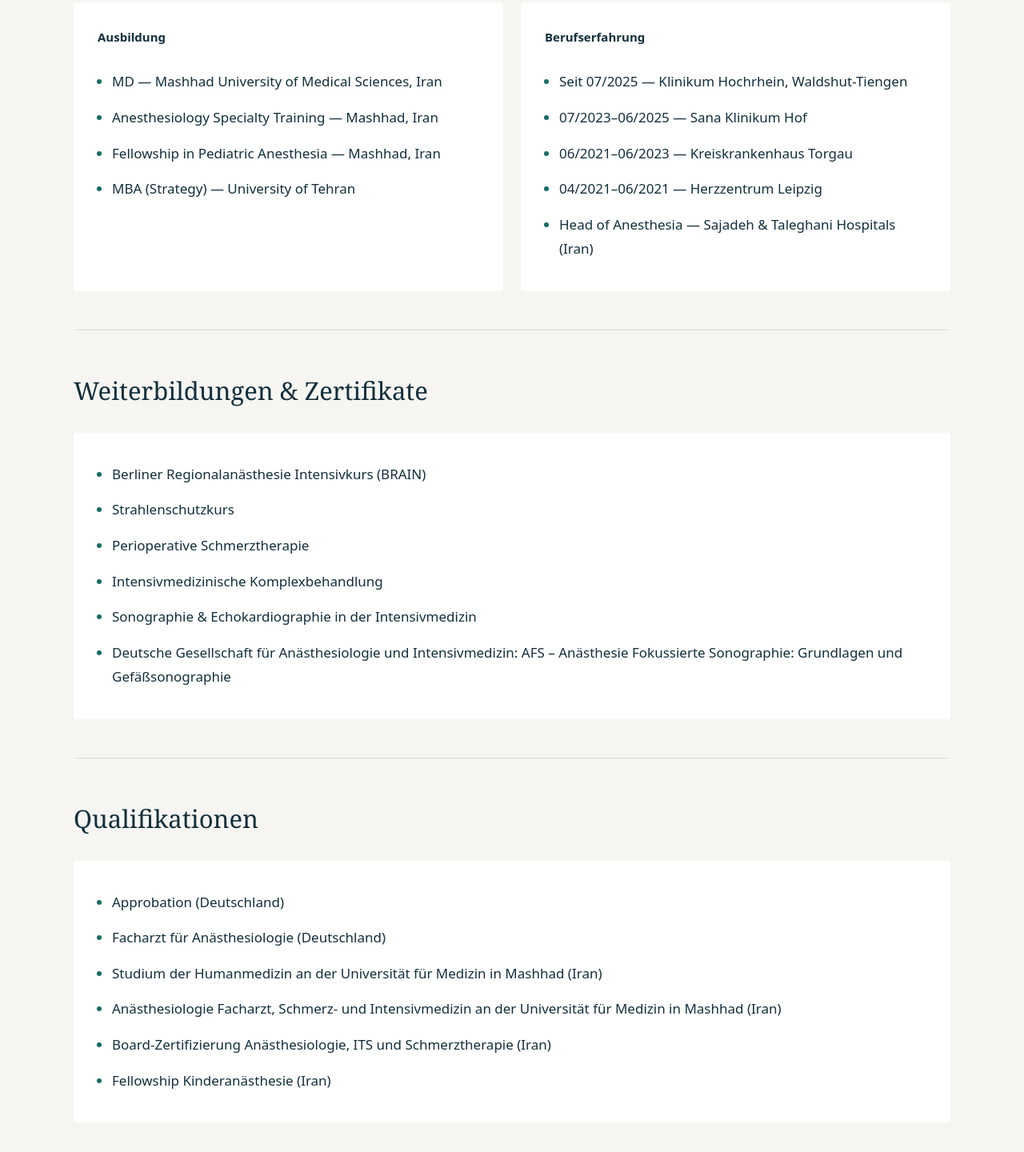
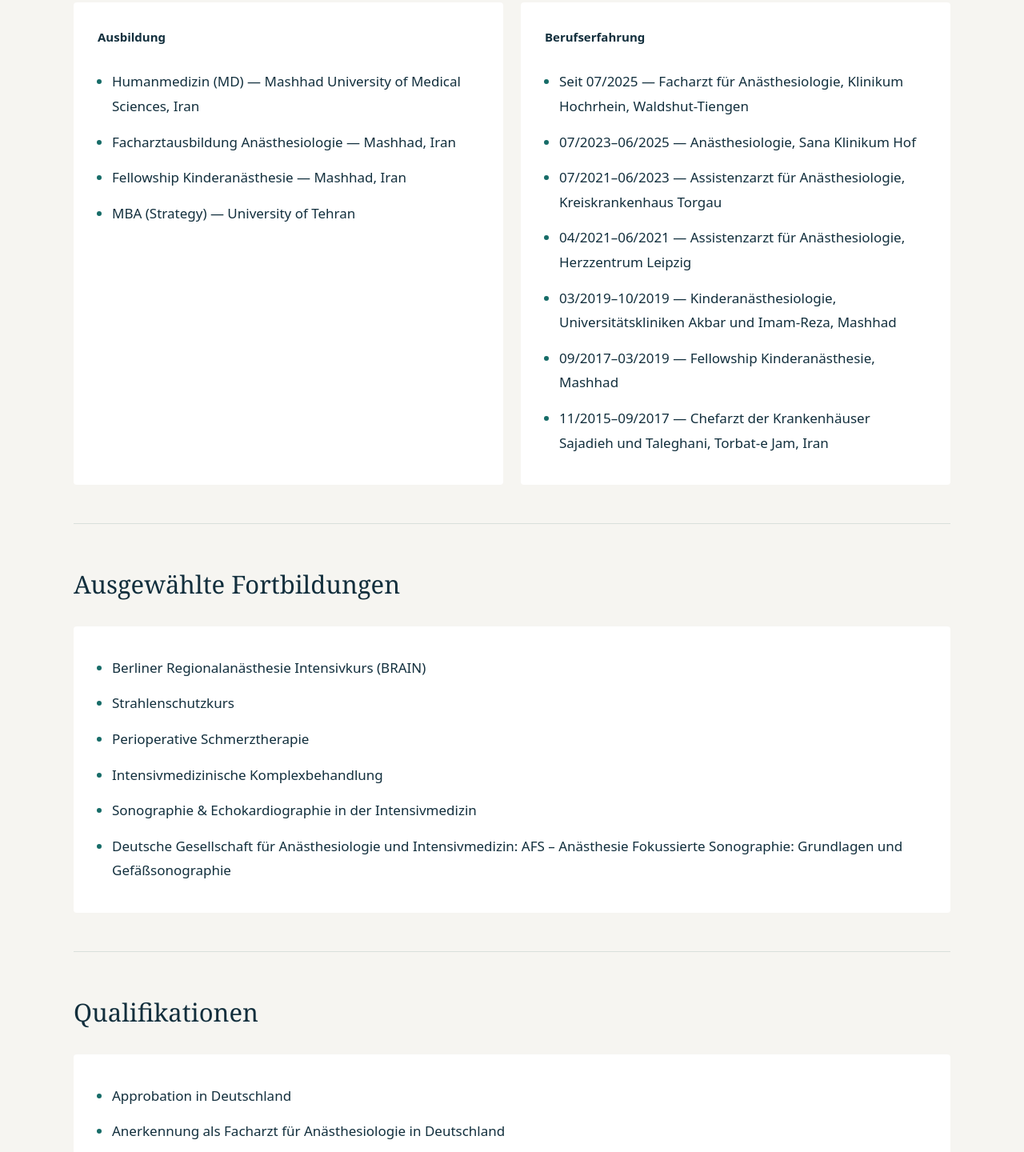
Before and after one commit to mohsenakhondi-cmd/akhondi-site, a plain HTML site: page index.html in a window 1280 px wide. Shown: the part 1125-2565 px from the top of the page at 80% size. Drawn offline with Linux system fonts and the light colour scheme.

Commit message:
Clarify hospital chief role, standardize career dates and preserve full publications list

```diff
--- a/index.html
+++ b/index.html
@@ -46,20 +46,16 @@ ul.clean{margin:0;padding-left:18px}
 <section id="resume" class="section"><h2 data-i="resume_h">Lebenslauf</h2>
 <div class="grid-2">
   <div class="card"><h3 data-i="edu_h">Ausbildung</h3><ul id="edu-list" class="clean">
-    <li>MD — Mashhad University of Medical Sciences, Iran</li><li>Anesthesiology Specialty Training — Mashhad, Iran</li><li>Fellowship in Pediatric Anesthesia — Mashhad, Iran</li><li>MBA (Strategy) — University of Tehran</li>
+    <li>Humanmedizin (MD) — Mashhad University of Medical Sciences, Iran</li><li>Facharztausbildung Anästhesiologie — Mashhad, Iran</li><li>Fellowship Kinderanästhesie — Mashhad, Iran</li><li>MBA (Strategy) — University of Tehran</li>
   </ul></div>
-  <div class="card"><h3 data-i="exp_h">Berufserfahrung</h3><ul id="exp-list" class="clean">
-    <li>Seit 07/2025 — Klinikum Hochrhein, Waldshut-Tiengen</li><li>07/2023–06/2025 — Sana Klinikum Hof</li><li>06/2021–06/2023 — Kreiskrankenhaus Torgau</li><li>04/2021–06/2021 — Herzzentrum Leipzig</li><li>Head of Anesthesia — Sajadeh & Taleghani Hospitals (Iran)</li>
-  </ul></div>
+  <div class="card"><h3 data-i="exp_h">Berufserfahrung</h3><ul id="exp-list" class="clean"><li>Seit 07/2025 — Facharzt für Anästhesiologie, Klinikum Hochrhein, Waldshut-Tiengen</li><li>07/2023–06/2025 — Anästhesiologie, Sana Klinikum Hof</li><li>07/2021–06/2023 — Assistenzarzt für Anästhesiologie, Kreiskrankenhaus Torgau</li><li>04/2021–06/2021 — Assistenzarzt für Anästhesiologie, Herzzentrum Leipzig</li><li>03/2019–10/2019 — Kinderanästhesiologie, Universitätskliniken Akbar und Imam-Reza, Mashhad</li><li>09/2017–03/2019 — Fellowship Kinderanästhesie, Mashhad</li><li>11/2015–09/2017 — Chefarzt der Krankenhäuser Sajadieh und Taleghani, Torbat-e Jam, Iran</li></ul></div>
 </div></section>
-<section id="certs" class="section"><h2 data-i="certs_h">Weiterbildungen & Zertifikate</h2>
+<section id="certs" class="section"><h2 data-i="certs_h">Ausgewählte Fortbildungen</h2>
 <div class="card"><ul id="certs-list" class="clean">
   <li>Berliner Regionalanästhesie Intensivkurs (BRAIN)</li><li>Strahlenschutzkurs</li><li>Perioperative Schmerztherapie</li><li>Intensivmedizinische Komplexbehandlung</li><li>Sonographie & Echokardiographie in der Intensivmedizin</li><li>Deutsche Gesellschaft für Anästhesiologie und Intensivmedizin: AFS – Anästhesie Fokussierte Sonographie: Grundlagen und Gefäßsonographie</li>
 </ul></div></section>
 <section id="docs" class="section"><h2 data-i="docs_h">Qualifikationen</h2>
-<div class="card"><ul id="docs-list" class="clean">
-  <li>Approbation (Deutschland)</li><li>Facharzt für Anästhesiologie (Deutschland)</li><li>Studium der Humanmedizin an der Universität für Medizin in Mashhad (Iran)</li><li>Anästhesiologie Facharzt, Schmerz- und Intensivmedizin an der Universität für Medizin in Mashhad (Iran)</li><li>Board‑Zertifizierung Anästhesiologie, ITS und Schmerztherapie (Iran)</li><li>Fellowship Kinderanästhesie (Iran)</li>
-</ul></div></section>
+<div class="card"><ul id="docs-list" class="clean"><li>Approbation in Deutschland</li><li>Anerkennung als Facharzt für Anästhesiologie in Deutschland</li></ul></div></section>
 <section id="contact" class="section"><h2 data-i="contact_h">Kontakt</h2><div class="card"><p><a href="mailto:Akhondi@Live.com" data-i="contact_btn">E‑Mail senden</a></p></div></section>
 <div class="footer">© <script>document.write(new Date().getFullYear())</script> Mohsen Akhondi</div>
 </main>
@@ -68,32 +64,32 @@ const i18n = {
   de:{nav_about:'Über mich',nav_resume:'Lebenslauf',nav_certs:'Zertifikate',nav_pubs:'Publikationen',nav_contact:'Kontakt',
       title:'Dr. Mohsen Akhondi, MBA',role:'Facharzt für Anästhesiologie • Fellowship für Kinderanästhesie • Intensivmedizin',
       about_h:'Über mich',about_text:'Ich bin Facharzt für Anästhesiologie am Klinikum Hochrhein in Waldshut-Tiengen. Mein beruflicher Weg verbindet klinische Erfahrung in Deutschland und im Iran mit einem Fellowship in Kinderanästhesie und einem MBA mit Schwerpunkt Strategie.',
-      resume_h:'Lebenslauf',edu_h:'Ausbildung',exp_h:'Berufserfahrung',certs_h:'Weiterbildungen & Zertifikate',docs_h:'Qualifikationen',
+      resume_h:'Lebenslauf',edu_h:'Ausbildung',exp_h:'Berufserfahrung',certs_h:'Ausgewählte Fortbildungen',docs_h:'Qualifikationen',
       contact_h:'Kontakt',contact_btn:'E‑Mail senden',
-      edu_list:['MD — Mashhad University of Medical Sciences, Iran','Anesthesiology Specialty Training — Mashhad, Iran','Fellowship in Pediatric Anesthesia — Mashhad, Iran','MBA (Strategy) — University of Tehran'],
-      exp_list:['Seit 07/2025 — Klinikum Hochrhein, Waldshut-Tiengen','07/2023–06/2025 — Sana Klinikum Hof','06/2021–06/2023 — Kreiskrankenhaus Torgau','04/2021–06/2021 — Herzzentrum Leipzig','Head of Anesthesia — Sajadeh & Taleghani Hospitals (Iran)'],
+      edu_list:['Humanmedizin (MD) — Mashhad University of Medical Sciences, Iran','Facharztausbildung Anästhesiologie — Mashhad, Iran','Fellowship Kinderanästhesie — Mashhad, Iran','MBA (Strategy) — University of Tehran'],
+      exp_list:["Seit 07/2025 — Facharzt für Anästhesiologie, Klinikum Hochrhein, Waldshut-Tiengen", "07/2023–06/2025 — Anästhesiologie, Sana Klinikum Hof", "07/2021–06/2023 — Assistenzarzt für Anästhesiologie, Kreiskrankenhaus Torgau", "04/2021–06/2021 — Assistenzarzt für Anästhesiologie, Herzzentrum Leipzig", "03/2019–10/2019 — Kinderanästhesiologie, Universitätskliniken Akbar und Imam-Reza, Mashhad", "09/2017–03/2019 — Fellowship Kinderanästhesie, Mashhad", "11/2015–09/2017 — Chefarzt der Krankenhäuser Sajadieh und Taleghani, Torbat-e Jam, Iran"],
       certs_list:['Berliner Regionalanästhesie Intensivkurs (BRAIN)','Strahlenschutzkurs','Perioperative Schmerztherapie','Intensivmedizinische Komplexbehandlung','Sonographie & Echokardiographie in der Intensivmedizin','Deutsche Gesellschaft für Anästhesiologie und Intensivmedizin: AFS – Anästhesie Fokussierte Sonographie: Grundlagen und Gefäßsonographie'],
-      docs_list:['Approbation (Deutschland)','Facharzt für Anästhesiologie (Deutschland)','Studium der Humanmedizin an der Universität für Medizin in Mashhad (Iran)','Anästhesiologie Facharzt, Schmerz- und Intensivmedizin an der Universität für Medizin in Mashhad (Iran)','Board‑Zertifizierung Anästhesiologie, ITS und Schmerztherapie (Iran)','Fellowship Kinderanästhesie (Iran)']
+      docs_list:["Approbation in Deutschland", "Anerkennung als Facharzt für Anästhesiologie in Deutschland"]
   },
   en:{nav_about:'About',nav_resume:'Resume',nav_certs:'Certificates',nav_pubs:'Publications',nav_contact:'Contact',
       title:'Dr. Mohsen Akhondi, MBA',role:'Specialist in Anesthesiology • Fellowship in Pediatric Anesthesia • Intensive Care',
       about_h:'About',about_text:'I am a specialist in anesthesiology at Klinikum Hochrhein in Waldshut-Tiengen. My career combines clinical experience in Germany and Iran with a fellowship in pediatric anesthesia and an MBA in Strategy.',
-      resume_h:'Resume',edu_h:'Education',exp_h:'Experience',certs_h:'Certificates',docs_h:'Qualifications',
+      resume_h:'Resume',edu_h:'Education',exp_h:'Experience',certs_h:'Selected Training',docs_h:'Qualifications',
       contact_h:'Contact',contact_btn:'Email me',
       edu_list:['MD — Mashhad University of Medical Sciences, Iran','Anesthesiology Specialty Training — Mashhad, Iran','Fellowship in Pediatric Anesthesia — Mashhad, Iran','MBA (Strategy) — University of Tehran'],
-      exp_list:['Since 07/2025 — Klinikum Hochrhein, Waldshut-Tiengen','07/2023–06/2025 — Sana Klinikum Hof','06/2021–06/2023 — Kreiskrankenhaus Torgau','04/2021–06/2021 — Herzzentrum Leipzig','Head of Anesthesia — Sajadeh & Taleghani Hospitals (Iran)'],
+      exp_list:["Since 07/2025 — Specialist in Anesthesiology, Klinikum Hochrhein, Waldshut-Tiengen", "07/2023–06/2025 — Anesthesiology, Sana Klinikum Hof", "07/2021–06/2023 — Resident in Anesthesiology, Kreiskrankenhaus Torgau", "04/2021–06/2021 — Resident in Anesthesiology, Herzzentrum Leipzig", "03/2019–10/2019 — Pediatric Anesthesia, Akbar and Imam-Reza University Hospitals, Mashhad", "09/2017–03/2019 — Fellowship in Pediatric Anesthesia, Mashhad", "11/2015–09/2017 — Chief Medical Officer (Chefarzt), Sajadieh and Taleghani Hospitals, Torbat-e Jam, Iran"],
       certs_list:['Berlin Regional Anesthesia Intensive Course (BRAIN)','Radiation Protection Course','Perioperative Pain Therapy','Complex Intensive Care Treatment','Ultrasound & Echocardiography in Intensive Care','German Society of Anesthesiology & Intensive Care: AFS – Anesthesia‑Focused Ultrasound (Basics & Vascular)'],
-      docs_list:['Approbation (Germany) — Medical License','Specialist Certificate in Anesthesiology (Germany)','MD — Medical Degree, Mashhad University of Medical Sciences (Iran)','Specialist training in Anesthesiology, Pain & Intensive Care — Mashhad University of Medical Sciences (Iran)','Board certification in Anesthesiology, ICU & Pain Therapy (Iran)','Fellowship in Pediatric Anesthesia (Iran)']
+      docs_list:["German medical license (Approbation)", "Recognition as a specialist in anesthesiology in Germany"]
   },
   fa:{nav_about:'درباره من',nav_resume:'رزومه',nav_certs:'گواهی‌ها',nav_pubs:'مقالات',nav_contact:'تماس',
       title:'دکتر محسن آخوندی، MBA',role:'متخصص بیهوشی • فلوشیپ فوق‌تخصصی بیهوشی کودکان • مراقبت‌های ویژه',
       about_h:'درباره من',about_text:'متخصص بیهوشی در بیمارستان هوخراین در والدسهوت‌تینگن هستم. مسیر حرفه‌ای من تجربهٔ بالینی در ایران و آلمان را با فلوشیپ بیهوشی کودکان و MBA استراتژی پیوند می‌دهد.',
-      resume_h:'رزومه',edu_h:'تحصیلات',exp_h:'سوابق شغلی',certs_h:'دوره‌ها و گواهی‌نامه‌ها',docs_h:'صلاحیت‌های حرفه‌ای',
+      resume_h:'رزومه',edu_h:'تحصیلات',exp_h:'سوابق شغلی',certs_h:'دوره‌های منتخب',docs_h:'صلاحیت‌های حرفه‌ای',
       contact_h:'تماس',contact_btn:'ارسال ایمیل',
       edu_list:['دکترای حرفه‌ای پزشکی (MD) — دانشگاه علوم پزشکی مشهد، ایران','دوره تخصص بیهوشی — مشهد، ایران','فلوشیپ بیهوشی کودکان — مشهد، ایران','MBA (استراتژی) — دانشگاه تهران'],
-      exp_list:['از ژوئیهٔ ۲۰۲۵ — Klinikum Hochrhein، والدسهوت‌تینگن','ژوئیهٔ ۲۰۲۳ تا ژوئن ۲۰۲۵ — Sana Klinikum Hof','بیهوشی — Kreiskrankenhaus Torgau (آلمان)','بیهوشی — Heart Center Leipzig (آلمان)','رئیس بخش بیهوشی — بیمارستان‌های سجادیه و طالقانی (ایران)'],
+      exp_list:["از 07/2025 — متخصص بیهوشی، Klinikum Hochrhein، والدسهوت‌تینگن", "07/2023–06/2025 — بیهوشی، Sana Klinikum Hof", "07/2021–06/2023 — دستیار بیهوشی، بیمارستان تورگاو", "04/2021–06/2021 — دستیار بیهوشی، مرکز قلب لایپزیگ", "03/2019–10/2019 — بیهوشی کودکان، بیمارستان‌های دانشگاهی اکبر و امام‌رضا، مشهد", "09/2017–03/2019 — فلوشیپ بیهوشی کودکان، مشهد", "11/2015–09/2017 — رئیس بیمارستان‌های سجادیه و طالقانی (Chefarzt)، تربت‌جام، ایران"],
       certs_list:['دوره فشرده رژیونال آنستزی برلین (BRAIN)','دوره حفاظت در برابر اشعه','درمان درد پیرامون عمل','درمان پیچیده مراقبت‌های ویژه','سونوگرافی و اکو در ICU','AFS – سونوگرافی متمرکز بر بیهوشی (مبانی و عروق)'],
-      docs_list:['اپروباسیون (مجوز کار پزشکی در آلمان)','عنوان تخصصی بیهوشی (آلمان)','دکترای پزشکی — دانشگاه علوم پزشکی مشهد (ایران)','تخصص بیهوشی، درد و مراقبت‌های ویژه — دانشگاه علوم پزشکی مشهد (ایران)','بورد تخصصی بیهوشی، ICU و درمان درد (ایران)','فلوشیپ بیهوشی کودکان (ایران)']
+      docs_list:["اپروباسیون آلمان", "تأیید عنوان تخصص بیهوشی در آلمان"]
   }
 };
 function fillList(id, arr){const ul=document.getElementById(id); if(!ul) return; ul.innerHTML=''; arr.forEach(x=>{const li=document.createElement('li'); li.textContent=x; ul.appendChild(li);});}
```
